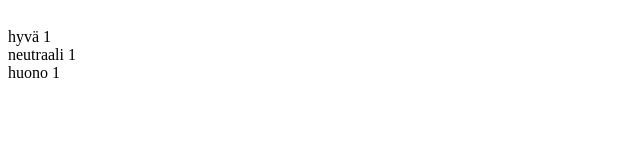
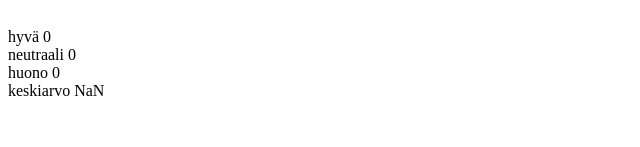
Before and after one commit to AratioD/Unicafe, a React (Create React App) app: page / in a window 1280 px wide. Shown: the part 153-300 px from the top of the page, without its empty margins (0-640 px from the left). Built offline with nearby package versions, Linux system fonts and the light colour scheme.

Commit message:
1.7 still underdeployment

```diff
--- a/src/index.js
+++ b/src/index.js
@@ -5,34 +5,41 @@ class App extends React.Component {
   constructor() {
     super()
     this.state = {
-      bad: 1,
-      neutral: 1,
-      good: 1,
+      bad: 0,
+      badValue: -1,
+      neutral: 0,
+      neutralValue: 0,
+      good: 0,
+      goodValue: 1,
+      buttonclick: 0,
       topic: "anna palautetta",
       otherTopic: "statistiikka",
     }
-
   }
 
   render() {
     return (
       <div>
         <h1>{this.state.topic}</h1>
-        <button onClick={() => this.setState({ good: this.state.good + 1 })}>
+        <button onClick={() => this.setState({ good: this.state.good + 1, buttonclick: this.state.buttonclick + 1 })}>
           hyvä
-          </button>
-        <button onClick={() => this.setState({ neutral: this.state.neutral + 1 })}>
+        </button>
+        <button onClick={() => this.setState({ neutral: this.state.neutral + 1, buttonclick: this.state.buttonclick + 1 })}>
           neutraali
-          </button>
-        <button onClick={() => this.setState({ bad: this.state.bad + 1 })}>
+        </button>
+        <button onClick={() => this.setState({ bad: this.state.bad + 1, buttonclick: this.state.buttonclick + 1 })}>
           huono
-          </button>
+        </button>
 
 
         <h1>{this.state.otherTopic}</h1>
         <div>hyvä {this.state.good}</div>
         <div>neutraali {this.state.neutral}</div>
         <div>huono {this.state.bad}</div>
+        <div>keskiarvo {(this.state.badValue*this.state.bad) +
+         (this.state.neutralValue*this.state.neutral) +
+         (this.state.goodValue*this.state.good)
+          / this.state.buttonclick}</div>
 
       </div>
     )
```
